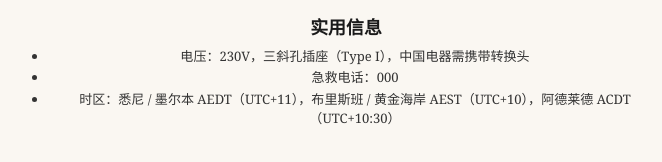
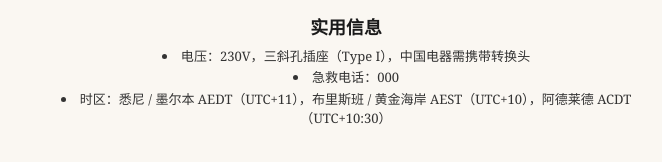
Before and after one commit to Cccathylau/TripSharer-Template, a website: page index.html in a window 1280 px wide. Shown: the part 1106-1268 px from the top of the page, 294-956 px from the left. Drawn offline with nearby package versions, Linux system fonts and the light colour scheme; a web font is replaced by a local one.

Commit message:
Keep guide lists centered with inline markers

```diff
--- a/index.html
+++ b/index.html
@@ -207,6 +207,17 @@
     }
 
     .home-overview .notion-content { text-align: center; }
+
+    /* 保留攻略整体居中；列表标记进入文字行，避免圆点与内容分离。 */
+    .home-overview .notion-content ul,
+    .home-overview .notion-content ol,
+    .city-overview .notion-content ul,
+    .city-overview .notion-content ol {
+      margin: 0 0 6px;
+      padding-inline-start: 0;
+      text-align: center;
+      list-style-position: inside;
+    }
 
     /* overview 区块所有字号由 --zoom（0.3→1）等比联动 */
     .overview-title {
```
